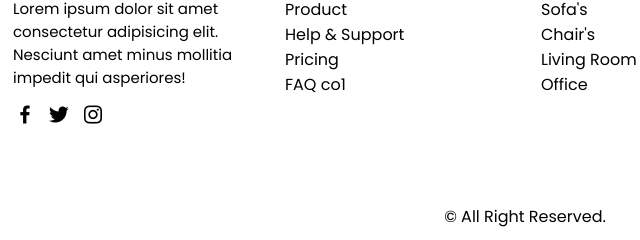
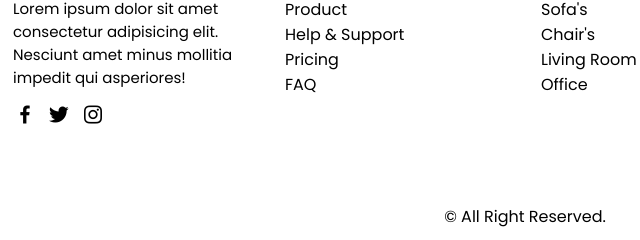
Before and after one commit to techvarun123/FURNIO-FURNITURE-WEBSITE-LANDING-PAGE, a plain HTML site: page furnio/index.html in a window 1280 px wide. Shown: the part 3745-3985 px from the top of the page, 115-755 px from the left. Drawn offline with nearby package versions, Linux system fonts and the light colour scheme.

Commit message:
Initial commit

```diff
--- a/furnio/index.html
+++ b/furnio/index.html
@@ -270,7 +270,7 @@
             <li><a href="#">Product</a></li>
             <li><a href="#">Help & Support</a></li>
             <li><a href="#">Pricing</a></li>
-            <li><a href="#">FAQ co1</a></li>
+            <li><a href="#">FAQ</a></li>
         </div>
         <div class="footer-box">
             <h3>Product</h3>
```
